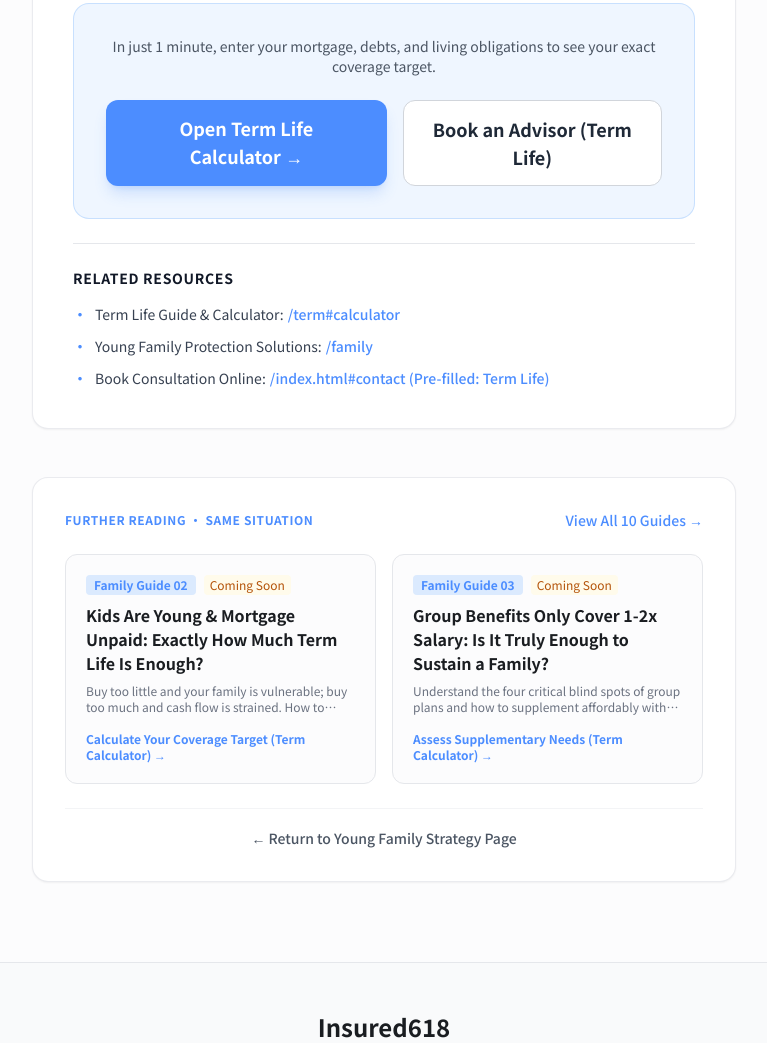
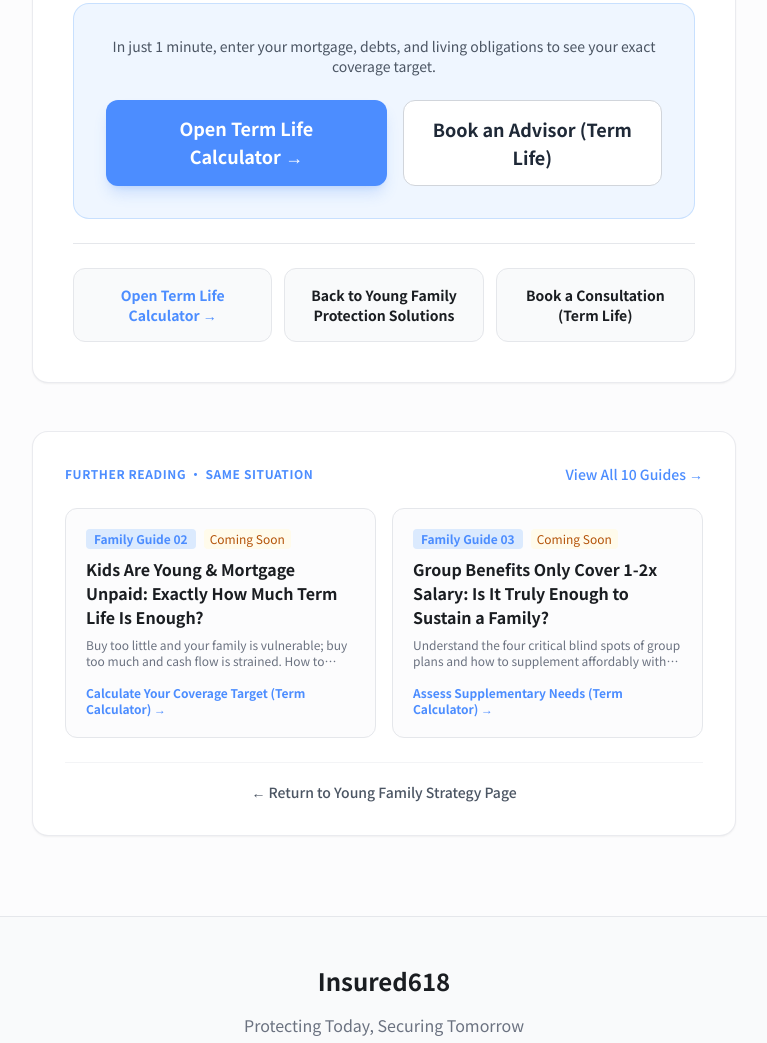
Before and after one commit to Frankie7878/insured618-web, a plain HTML site: page en/guides/young-family-mortgage-gap.html in a window 1280 px wide. Shown: the part 2663-3706 px from the top of the page, without its empty margins (256-1023 px from the left). Drawn offline with nearby package versions, Linux system fonts and the light colour scheme.

Commit message:
fix(guides): remove raw url paths in article 01, add proper action cards, and clean residual '真实' in guides index

```diff
--- a/en/guides/young-family-mortgage-gap.html
+++ b/en/guides/young-family-mortgage-gap.html
@@ -285,26 +285,17 @@
                     </div>
                 </div>
 
-                <!-- Internal Links -->
-                <div class="mt-8 pt-6 border-t border-gray-200">
-                    <h4 class="text-sm font-bold text-gray-900 uppercase tracking-wider mb-4">Related Resources</h4>
-                    <ul class="space-y-3 text-sm text-gray-700">
-                        <li class="flex items-start">
-                            <span class="text-primary mr-2 font-bold">·</span>
-                            <span>Term Life Guide & Calculator:</span>
-                            <a href="../term.html#calculator" class="text-primary font-medium hover:underline ml-1">/term#calculator</a>
-                        </li>
-                        <li class="flex items-start">
-                            <span class="text-primary mr-2 font-bold">·</span>
-                            <span>Young Family Protection Solutions:</span>
-                            <a href="../family.html" class="text-primary font-medium hover:underline ml-1">/family</a>
-                        </li>
-                        <li class="flex items-start">
-                            <span class="text-primary mr-2 font-bold">·</span>
-                            <span>Book Consultation Online:</span>
-                            <a href="../index.html?interest=Term%20Life#contact" class="text-primary font-medium hover:underline ml-1">/index.html#contact (Pre-filled: Term Life)</a>
-                        </li>
-                    </ul>
+                <!-- Navigation Cards -->
+                <div class="mt-10 pt-6 border-t border-gray-200 grid grid-cols-1 sm:grid-cols-3 gap-3">
+                    <a href="../term.html#calculator" class="p-4 rounded-xl bg-gray-50 hover:bg-blue-50/70 border border-gray-200 hover:border-primary transition text-center block font-bold text-sm text-primary">
+                        Open Term Life Calculator &rarr;
+                    </a>
+                    <a href="../family.html" class="p-4 rounded-xl bg-gray-50 hover:bg-blue-50/70 border border-gray-200 hover:border-primary transition text-center block font-bold text-sm text-dark hover:text-primary">
+                        Back to Young Family Protection Solutions
+                    </a>
+                    <a href="../index.html?interest=Term%20Life#contact" class="p-4 rounded-xl bg-gray-50 hover:bg-blue-50/70 border border-gray-200 hover:border-primary transition text-center block font-bold text-sm text-dark hover:text-primary">
+                        Book a Consultation (Term Life)
+                    </a>
                 </div>
 
             </div>
```
Also changed, not shown: guides.html (+1 -1 lines), guides/young-family-mortgage-gap.html (+11 -20 lines), index.html (+1 -1 lines).
